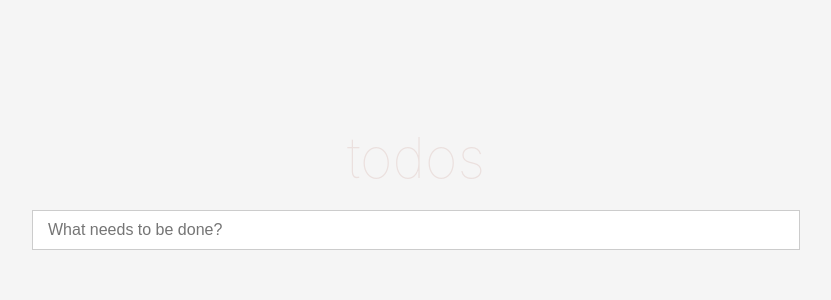
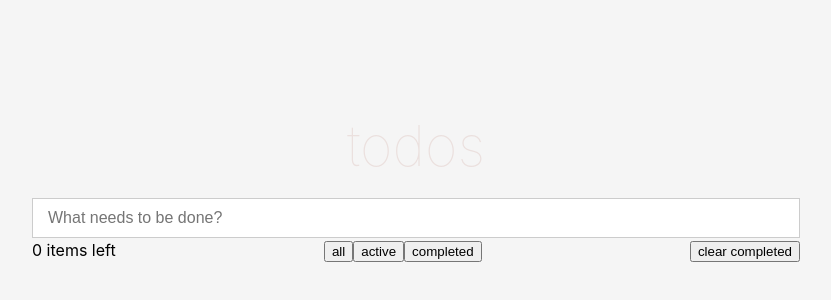
Before and after one commit to IlyaGoncharovY/todo, a React (Vite) app: page / in a window 1280 px wide. Shown: the part 222-522 px from the top of the page, without its empty margins (224-1055 px from the left). Built offline with nearby package versions, Linux system fonts and the light colour scheme.

Commit message:
fix(app) refactor App.tsx

```diff
--- a/src/modules/app/components/App.tsx
+++ b/src/modules/app/components/App.tsx
@@ -1,5 +1,6 @@
 import {Todolist} from '../../todoList/components';
 
+import {AppFooter} from './footer';
 import {AppHeader} from './header';
 
 import s from './App.module.css';
@@ -9,6 +10,7 @@ export const App = () => {
     <div className={s.appContainer}>
       <AppHeader/>
       <Todolist/>
+      <AppFooter/>
     </div>
   );
 };
```
